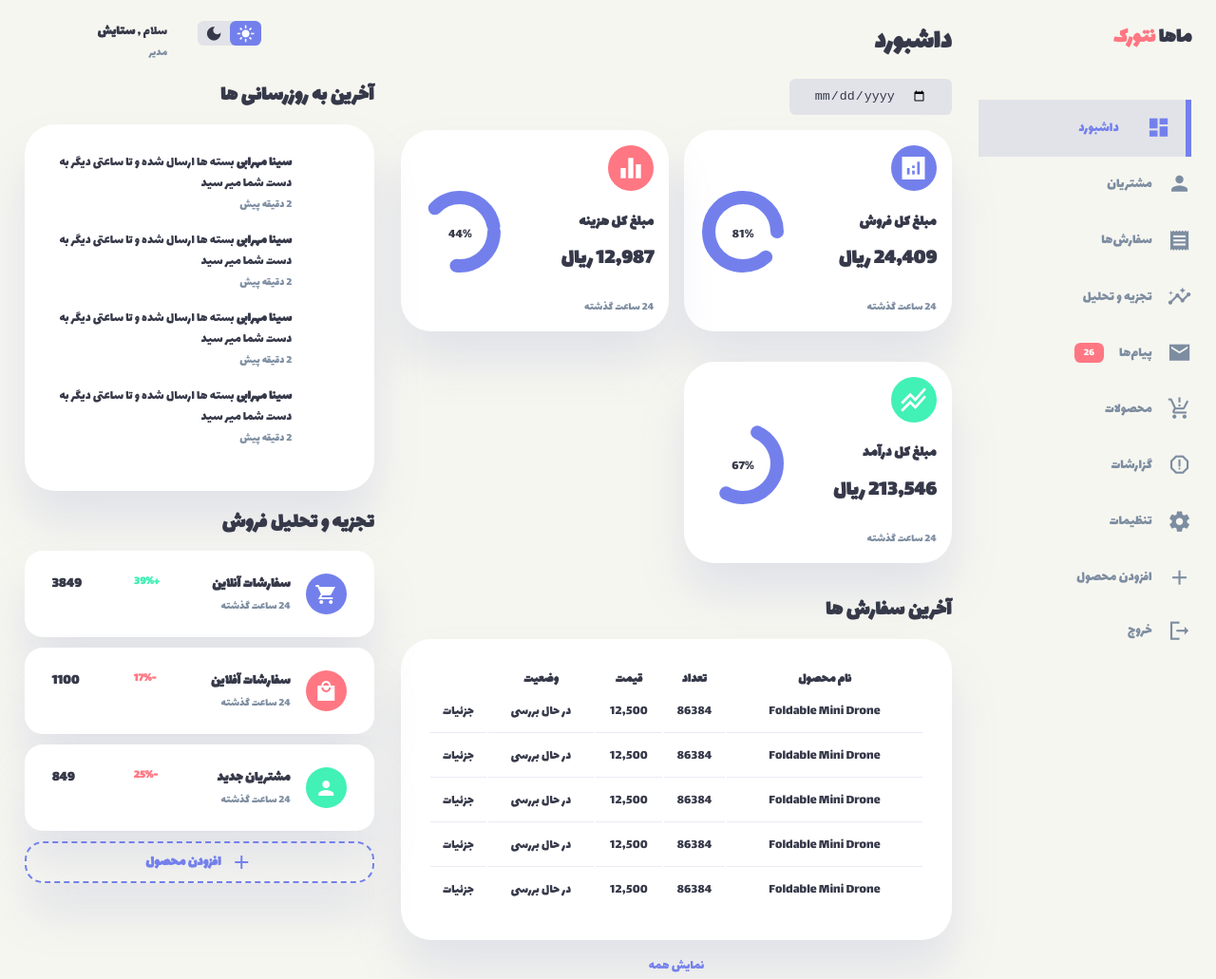
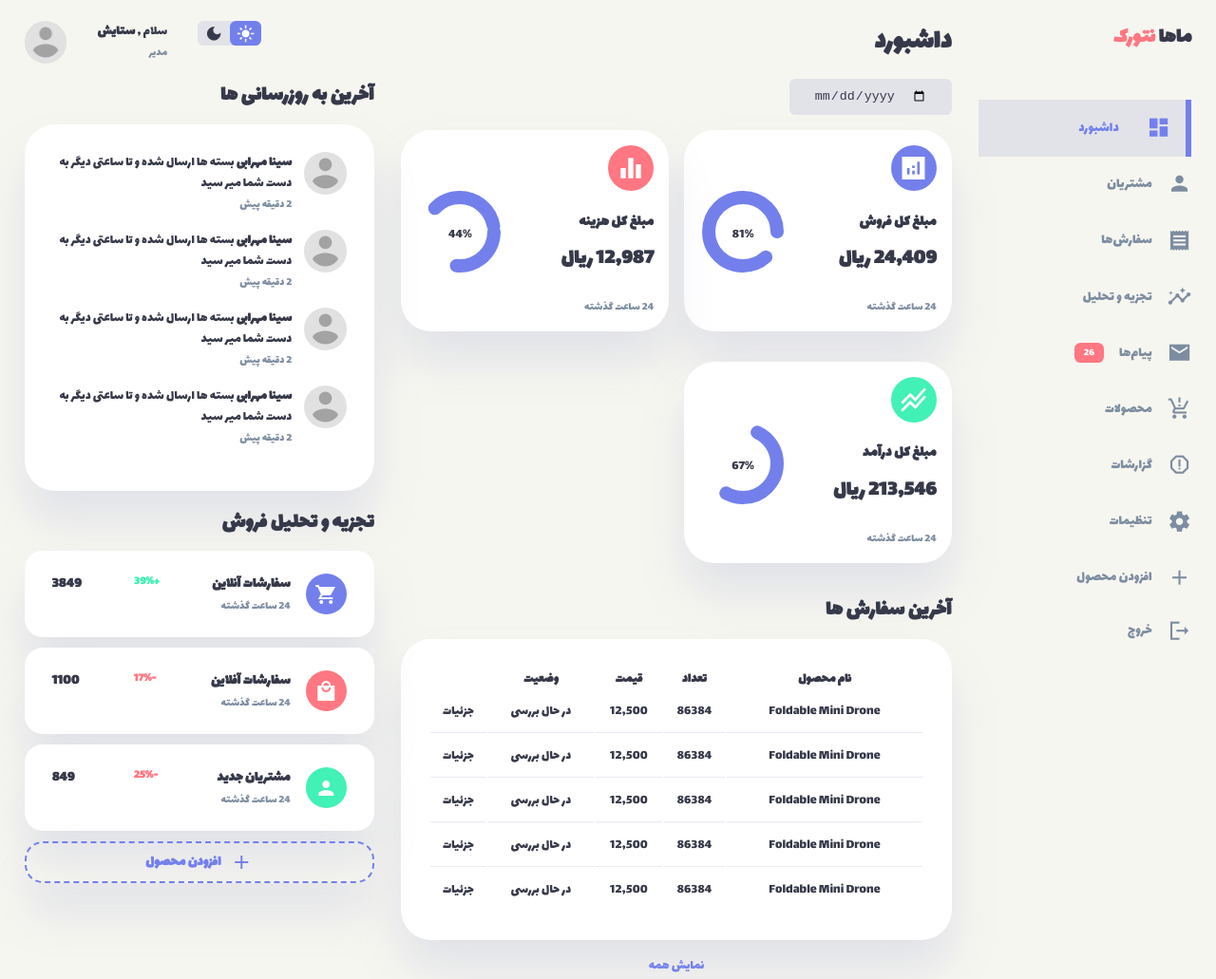
Before and after one commit to setykarimi/Resposive-Dashboard-html-css-, a plain HTML site: page index.html in a window 1280 px wide. Shown: the whole page at 95% size. Drawn offline with Linux system fonts and the light colour scheme.

Commit message:
Add profile image for conversation section

```diff
--- a/index.html
+++ b/index.html
@@ -249,7 +249,7 @@
                     </div>
 
                     <div class="profile-photo">
-                        <img src="" alt="">
+                        <img src="/profile.png" alt="profile">
                     </div>
                 </div>
             </div>
@@ -260,7 +260,7 @@
                 <div class="updates">
                     <div class="update">
                         <div class="profile-photo">
-                            <img src="" alt="">
+                            <img src="/profile.png" alt="profile">
                         </div>
 
                         <div class="messages">
@@ -272,7 +272,7 @@
 
                     <div class="update">
                         <div class="profile-photo">
-                            <img src="" alt="">
+                            <img src="/profile.png" alt="profile">
                         </div>
 
                         <div class="messages">
@@ -284,7 +284,7 @@
 
                     <div class="update">
                         <div class="profile-photo">
-                            <img src="" alt="">
+                            <img src="/profile.png" alt="profile">
                         </div>
 
                         <div class="messages">
@@ -296,7 +296,7 @@
 
                     <div class="update">
                         <div class="profile-photo">
-                            <img src="" alt="">
+                            <img src="/profile.png" alt="profile">
                         </div>
 
                         <div class="messages">
```
